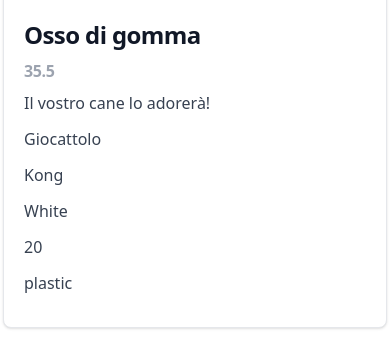
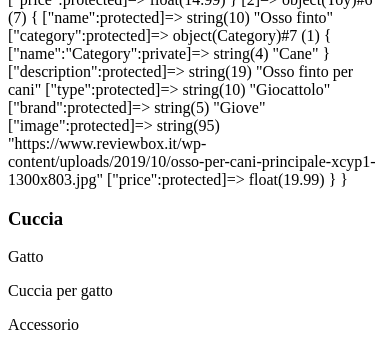
Before and after one commit to LucaArcudi/php-shopping-cart, a PHP site: page / in a window 390 px wide; the page is wider, and only the part inside the window is pictured. Shown: the part 377-719 px from the top of that part. Run offline with PHP 8.4, Linux system fonts and the light colour scheme; some libraries are stand-ins or nearby versions.

Commit message:
created $products array for all Product's sub-classes

```diff
--- a/db/db.php
+++ b/db/db.php
@@ -1,17 +1,15 @@
 <?php
-include_once __DIR__ . '/../models/Accessory.php';
-include_once __DIR__ . '/../models/Toy.php';
-include_once __DIR__ . '/../models/Food.php';
+include_once __DIR__ . '/../models/Products/Kennel.php';
+include_once __DIR__ . '/../models/Products/Toy.php';
+include_once __DIR__ . '/../models/Products/Food.php';
 include_once __DIR__ . '/../models/Product.php';
 
-$toyList = [];
-$foodList = [];
-$accessoryList = [];
+$products = [];
 
-$Cuccia = new Accessory(new Category("Cat"), "Arca", "Cuccia gatto", "Memory-foam", "Accessorio", 83.50, 'https://www.creativefabrica.com/wp-content/uploads/2020/01/27/Cat-Love-Graphics-1-580x360.jpg', "Pink", "Acciaio INOX", "S");
-$Croccantino = new Food(new Category("Dog"), "Monge", "Croccantini monge salmon", "Buoni!", "Cibo", 3.50, 'https://www.creativefabrica.com/wp-content/uploads/2019/03/Dog-Icon-by-Mine-Eyes-Design-580x386.jpg', "12/11/2025", 300);
-$OssoFinto = new Toy(new Category("Dog"), "Kong", "Osso di gomma", "Il vostro cane lo adorerà!", "Giocattolo", 35.50, 'https://www.creativefabrica.com/wp-content/uploads/2019/03/Dog-Icon-by-Mine-Eyes-Design-580x386.jpg', "White", "plastic", 20);
+$Cuccia = new Kennel("Cuccia", new Category("Gatto"), "Cuccia per gatto", "Accessorio", "Saturno", 'https://cdn.wamiz.fr/cdn-cgi/image/format=auto,quality=80,width=776,fit=contain/article/images/cat%20in%20a%20box.png', 49.99);
+$Croccantini = new Food("Croccantini", new Category("Cane"), "Croccantini per cani", "Cibo", "Marte", 'https://www.robinsonpetshop.it/news/cms2017/wp-content/uploads/2019/08/crocchette-italiane.png', 14.99);
+$OssoFinto = new Toy("Osso finto", new Category("Cane"), "Osso finto per cani", "Giocattolo", "Giove", 'https://www.reviewbox.it/wp-content/uploads/2019/10/osso-per-cani-principale-xcyp1-1300x803.jpg', 19.99);
 
-array_push($toyList, $OssoFinto);
-array_push($foodList, $Croccantino);
-array_push($accessoryList, $Cuccia);
+array_push($products, $Cuccia, $Croccantini, $OssoFinto);
+
+var_dump($products);
--- a/index.php
+++ b/index.php
@@ -12,137 +12,27 @@ include_once __DIR__ . "/db/db.php";
   <meta charset="UTF-8">
   <meta http-equiv="X-UA-Compatible" content="IE=edge">
   <meta name="viewport" content="width=device-width, initial-scale=1.0">
-  <script src="https://cdn.tailwindcss.com"></script>
-  <link href="https://cdnjs.cloudflare.com/ajax/libs/flowbite/1.6.3/flowbite.min.css" rel="stylesheet" />
   <title>Movies</title>
 </head>
 
 <body>
+  <main>
+    <div>
 
-
-
-  <nav class="p-3 border-gray-200 rounded bg-gray-50 dark:bg-gray-800 dark:border-gray-700 sticky top-0">
-    <div class="container flex flex-wrap items-center justify-between mx-auto">
-      <a href="#" class="flex items-center">
-
-      </a>
-      <button data-collapse-toggle="navbar-hamburger" type="button" class="inline-flex items-center p-2 ml-3 text-sm text-gray-500 rounded-lg hover:bg-gray-100 focus:outline-none focus:ring-2 focus:ring-gray-200 dark:text-gray-400 dark:hover:bg-gray-700 dark:focus:ring-gray-600" aria-controls="navbar-hamburger" aria-expanded="false">
-        <svg class="w-6 h-6" aria-hidden="true" fill="currentColor" viewBox="0 0 20 20" xmlns="http://www.w3.org/2000/svg">
-          <path fill-rule="evenodd" d="M3 5a1 1 0 011-1h12a1 1 0 110 2H4a1 1 0 01-1-1zM3 10a1 1 0 011-1h12a1 1 0 110 2H4a1 1 0 01-1-1zM3 15a1 1 0 011-1h12a1 1 0 110 2H4a1 1 0 01-1-1z" clip-rule="evenodd"></path>
-        </svg>
-      </button>
-      <div class="hidden w-full" id="navbar-hamburger">
-        <ul class="flex flex-col mt-4 rounded-lg bg-gray-50 dark:bg-gray-800 dark:border-gray-700">
-          <li>
-            <a href="#" class="block py-2 pl-3 pr-4 text-white bg-blue-700 rounded dark:bg-blue-600" aria-current="page">Home</a>
-          </li>
-          <li>
-            <a href="#" class="block py-2 pl-3 pr-4 text-gray-700 rounded hover:bg-gray-100 dark:text-gray-400 dark:hover:bg-gray-700 dark:hover:text-white">Film</a>
-          </li>
-          <li>
-            <a href="#" class="block py-2 pl-3 pr-4 text-gray-700 rounded hover:bg-gray-100 dark:text-gray-400 md:dark:hover:text-white dark:hover:bg-gray-700 dark:hover:text-white">Serie TV</a>
-          </li>
-          <li>
-            <a href="#" class="block py-2 pl-3 pr-4 text-gray-700 rounded hover:bg-gray-100 dark:text-gray-400 dark:hover:bg-gray-700 dark:hover:text-white">More</a>
-          </li>
-        </ul>
-      </div>
+      <?php foreach ($products as $product): ?>
+        <div>
+            <img src="<?php echo $product->getImage() ?>" alt="" />
+            <h3><?php echo $product->getName() ?></h3>
+            <p><?php echo $product->getCategory()->getName() ?></p>
+            <p><?php echo $product->getDescription() ?></p>
+            <p><?php echo $product->getType() ?></p>
+            <p><?php echo $product->getBrand() ?></p>
+            <p><?php echo $product->getPrice() ?></p>
+        </div>
+        <?php var_dump ($product) ?>
+      <?php endforeach; ?>
     </div>
-  </nav>
-
-
-  <main>
-
-    <div class="md:container md:mx-auto flex justify-center pt-6 gap-4 flex-wrap">
-
-      <?php foreach ($toyList as $product) { ?>
-
-        <div class="max-w-sm bg-white border border-gray-200 rounded-lg shadow dark:bg-gray-800 dark:border-gray-700">
-
-          <a href="#">
-            <img class="rounded-t-lg" src="<?php echo $product->getImage() ?>" alt="" />
-          </a>
-          <div class="p-5">
-            <a href="#">
-              <h5 class="mb-2 text-2xl font-bold tracking-tight text-gray-900 dark:text-white"><?php echo $product->getTitle() ?></h5>
-            </a>
-            <a href="#">
-              <h5 class="mb-2 font-bold tracking-tight text-gray-400 dark:text-white"><?php echo $product->getPrice() ?></h5>
-            </a>
-            <p class="mb-3 font-normal text-gray-700 dark:text-gray-400"><?php echo $product->getDescription() ?></p>
-            <p class="mb-3 font-normal text-gray-700 dark:text-gray-400"><?php echo $product->getType() ?></p>
-            <p class="mb-3 font-normal text-gray-700 dark:text-gray-400"><?php echo $product->getBrand() ?></p>
-            <p class="mb-3 font-normal text-gray-700 dark:text-gray-400"><?php echo $product->getColor() ?></p>
-            <p class="mb-3 font-normal text-gray-700 dark:text-gray-400"><?php echo $product->getSize() ?></p>
-            <p class="mb-3 font-normal text-gray-700 dark:text-gray-400"><?php echo $product->getMaterial() ?></p>
-          </div>
-
-
-        </div>
-
-      <?php } ?>
-
-      <?php foreach ($foodList as $product) { ?>
-
-        <div class="max-w-sm bg-white border border-gray-200 rounded-lg shadow dark:bg-gray-800 dark:border-gray-700">
-
-          <a href="#">
-            <img class="rounded-t-lg" src="<?php echo $product->getImage() ?>" alt="" />
-          </a>
-          <div class="p-5">
-            <a href="#">
-              <h5 class="mb-2 text-2xl font-bold tracking-tight text-gray-900 dark:text-white"><?php echo $product->getTitle() ?></h5>
-            </a>
-            <a href="#">
-              <h5 class="mb-2 font-bold tracking-tight text-gray-400 dark:text-white"><?php echo $product->getPrice() ?></h5>
-            </a>
-            <p class="mb-3 font-normal text-gray-700 dark:text-gray-400"><?php echo $product->getDescription() ?></p>
-            <p class="mb-3 font-normal text-gray-700 dark:text-gray-400"><?php echo $product->getType() ?></p>
-            <p class="mb-3 font-normal text-gray-700 dark:text-gray-400"><?php echo $product->getBrand() ?></p>
-            <p class="mb-3 font-normal text-gray-700 dark:text-gray-400"><?php echo $product->getWeight() ?></p>
-            <p class="mb-3 font-normal text-gray-700 dark:text-gray-400"><?php echo $product->getDate() ?></p>
-          </div>
-
-
-        </div>
-
-      <?php } ?>
-
-      <?php foreach ($accessoryList as $product) { ?>
-
-        <div class="max-w-sm bg-white border border-gray-200 rounded-lg shadow dark:bg-gray-800 dark:border-gray-700">
-
-          <a href="#">
-            <img class="rounded-t-lg" src="<?php echo $product->getImage() ?>" alt="" />
-          </a>
-          <div class="p-5">
-            <a href="#">
-              <h5 class="mb-2 text-2xl font-bold tracking-tight text-gray-900 dark:text-white"><?php echo $product->getTitle() ?></h5>
-            </a>
-            <a href="#">
-              <h5 class="mb-2 font-bold tracking-tight text-gray-400 dark:text-white"><?php echo $product->getPrice() ?></h5>
-            </a>
-            <p class="mb-3 font-normal text-gray-700 dark:text-gray-400"><?php echo $product->getDescription() ?></p>
-            <p class="mb-3 font-normal text-gray-700 dark:text-gray-400"><?php echo $product->getType() ?></p>
-            <p class="mb-3 font-normal text-gray-700 dark:text-gray-400"><?php echo $product->getBrand() ?></p>
-            <p class="mb-3 font-normal text-gray-700 dark:text-gray-400"><?php echo $product->getColor() ?></p>
-            <p class="mb-3 font-normal text-gray-700 dark:text-gray-400"><?php echo $product->getTypeAccessory() ?></p>
-            <p class="mb-3 font-normal text-gray-700 dark:text-gray-400"><?php echo $product->getMaterial() ?></p>
-          </div>
-
-
-        </div>
-
-      <?php } ?>
-    </div>
-
   </main>
-
-
-
-
-  <script src="https://cdnjs.cloudflare.com/ajax/libs/flowbite/1.6.3/flowbite.min.js"></script>
-
 </body>
 
 </html>
--- a/models/Accessory.php
+++ /dev/null
@@ -1,33 +0,0 @@
-<?php
-require_once __DIR__ . '/Product.php';
-
-class Accessory extends Product
-{
-    public $color;
-    public $material;
-    public $size;
-
-    public function __construct(Category $_category, $_brand, $_title, $_description, $_type, $_price, $_image, $_color, $_material, $_size)
-    {
-        parent::__construct($_category, $_brand, $_title, $_description, $_type, $_price, $_image);
-
-        $this->color = $_color;
-        $this->material = $_material;
-        $this->size = $_size;
-    }
-
-    public function getColor()
-    {
-        return $this->color;
-    }
-
-    public function getMaterial()
-    {
-        return $this->material;
-    }
-
-    public function getTypeAccessory()
-    {
-        return $this->size;
-    }
-}
--- a/models/Category.php
+++ b/models/Category.php
@@ -1,15 +1,19 @@
 <?php
 
-class Category
-{
-    public $name;
-    // public $icon;
+class Category{
 
-    public function __construct(
-        String $name,
-        // String $icon
-    ) {
+    private $name;
+
+    // CONSTRUCTOR
+    public function __construct($name) {
+        $this->setName($name);
+    }
+
+    // NAME
+    public function setName($name){
         $this->name = $name;
-        // $this->icon = $icon;
+    }
+    public function getName(){
+        return $this->name;
     }
 }
--- a/models/Food.php
+++ /dev/null
@@ -1,26 +0,0 @@
-<?php
-require_once __DIR__ . '/Product.php';
-
-class Food extends Product
-{
-    public $weight;
-    public $date;
-
-    public function __construct(Category $_category, $_brand, $_title, $_description, $_type, $_price, $_image, $_date, $_weight)
-    {
-        parent::__construct($_category, $_brand, $_title, $_description, $_type, $_price, $_image);
-
-        $this->weight = $_weight;
-        $this->date = $_date;
-    }
-
-    public function getWeight()
-    {
-        return $this->weight;
-    }
-
-    public function getDate()
-    {
-        return $this->date;
-    }
-}
--- a/models/Product.php
+++ b/models/Product.php
@@ -2,61 +2,79 @@
 
 require_once __DIR__ . "/Category.php";
 
-class Product
-{
-    //campi
-    // caratteristiche tipiche
-    public $category;
-    public $title;
-    public $price;
-    public $description;
-    public $type;
-    public $brand;
-    public $image;
+class Product{
 
-    // costruttore
-    function __construct(Category $_category, $_brand, $_title, $_description, $_type, $_price, $_image)
-    {
-        // inizializza una nuova instanza di tipo product
-        $this->brand = $_brand;
-        $this->title = $_title;
-        $this->description = $_description;
-        $this->price = $_price;
-        $this->type = $_type;
-        $this->image = $_image;
-        $this->category = $_category;
+    protected $name;
+    protected $category;
+    protected $description;
+    protected $type;
+    protected $brand;
+    protected $image;
+    protected $price;
+
+    public function __construct($name, Category $category, $description, $type, $brand, $image , $price){
+        $this->setName($name);
+        $this->setCategory($category);
+        $this->setDescription($description);
+        $this->setType($type);
+        $this->setBrand($brand);
+        $this->setImage($image);
+        $this->setPrice($price);
     }
 
-    // metodi
-    // capacità condivise
-
-    public function getTitle()
-    {
-        return $this->title;
+    // NAME
+    public function setName($name) {
+        $this->name = $name;
+    }
+    public function getName(){
+        return $this->name;
     }
 
-    public function getPrice()
-    {
-        return $this->price;
+    // CATEGORY
+    public function setCategory($category) {
+        $this->category = $category;
+    }
+    public function getCategory(){
+        return $this->category;
     }
 
-    public function getDescription()
-    {
+    // DESCRIPTION
+    public function setDescription($description) {
+        $this->description = $description;
+    }
+    public function getDescription(){
         return $this->description;
     }
 
-    public function getType()
-    {
+    // TYPE
+    public function setType($type){
+        $this->type = $type;
+    }
+    public function getType(){
         return $this->type;
     }
 
-    public function getBrand()
-    {
+    // BRAND
+    public function setBrand($brand){
+        $this->brand = $brand;
+    }
+    public function getBrand(){
         return $this->brand;
     }
 
-    public function getImage()
-    {
+    // IMAGE
+    public function setImage($image){
+        $this->image = $image;
+    }
+    public function getImage(){
         return $this->image;
     }
+
+    // PRICE
+    public function setPrice($price){
+        $this->price = $price;
+    }
+    public function getPrice(){
+        return $this->price;
+    }
 }
--- /dev/null
+++ b/models/Products/Food.php
@@ -0,0 +1,9 @@
+<?php
+require_once __DIR__ . '/../Product.php';
+
+class Food extends Product{
+
+    public function __construct($name, Category $category, $description, $type, $brand, $image , $price){
+        parent::__construct($name, $category, $description, $type, $brand, $image , $price);
+    }
+}
--- /dev/null
+++ b/models/Products/Kennel.php
@@ -0,0 +1,9 @@
+<?php
+require_once __DIR__ . '/../Product.php';
+
+class Kennel extends Product{
+
+    public function __construct($name, Category $category, $description, $type, $brand, $image , $price){
+        parent::__construct($name, $category, $description, $type, $brand, $image , $price);
+    }
+}
--- /dev/null
+++ b/models/Products/Toy.php
@@ -0,0 +1,9 @@
+<?php
+require_once __DIR__ . '/../Product.php';
+
+class Toy extends Product{
+
+    public function __construct($name, Category $category, $description, $type, $brand, $image , $price){
+        parent::__construct($name, $category, $description, $type, $brand, $image , $price);
+    }
+}
--- a/models/Toy.php
+++ /dev/null
@@ -1,33 +0,0 @@
-<?php
-require_once __DIR__ . '/Product.php';
-
-class Toy extends Product
-{
-    public $color;
-    public $material;
-    public $size;
-
-    public function __construct(Category $_category, $_brand, $_title, $_description, $_type, $_price, $_image, $_color, $_material, $_size)
-    {
-        parent::__construct($_category, $_brand, $_title, $_description, $_type, $_price, $_image);
-
-        $this->color = $_color;
-        $this->material = $_material;
-        $this->size = $_size;
-    }
-
-    public function getColor()
-    {
-        return $this->color;
-    }
-
-    public function getMaterial()
-    {
-        return $this->material;
-    }
-
-    public function getSize()
-    {
-        return $this->size;
-    }
-}
```
